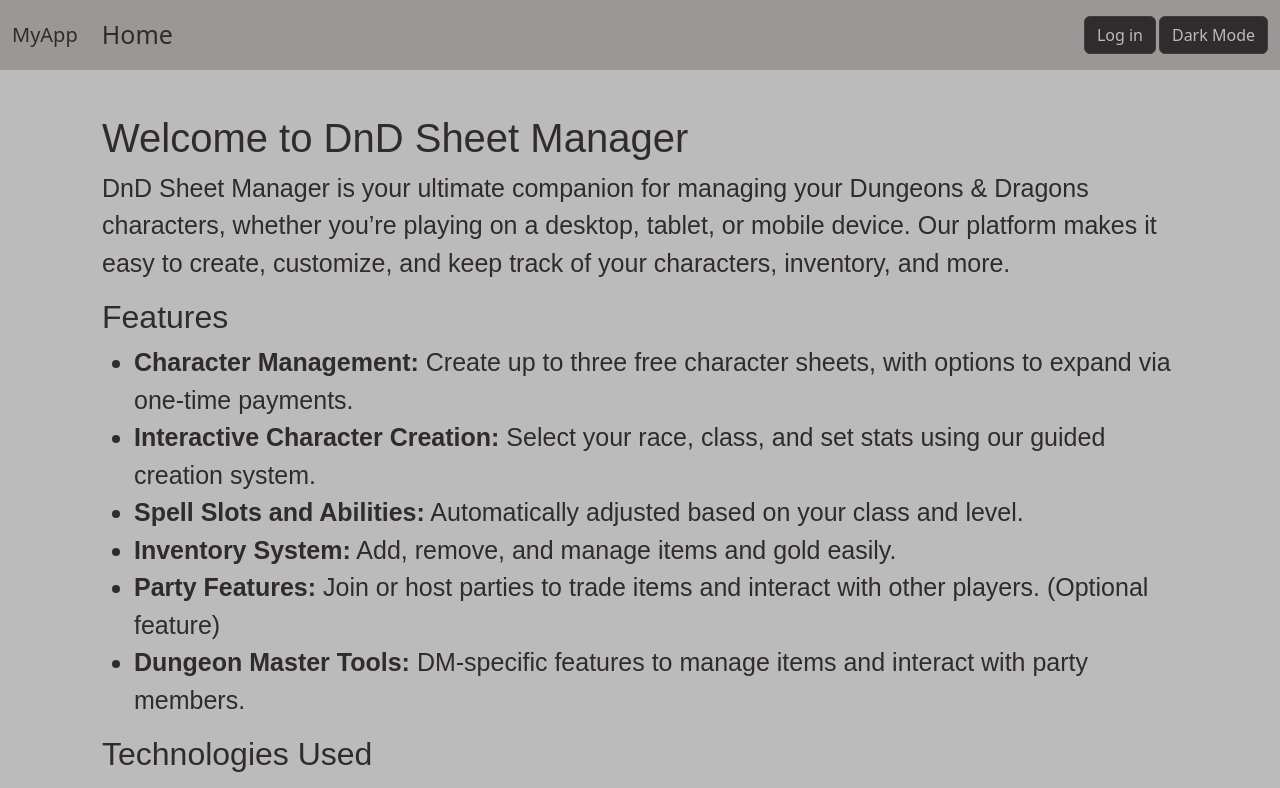
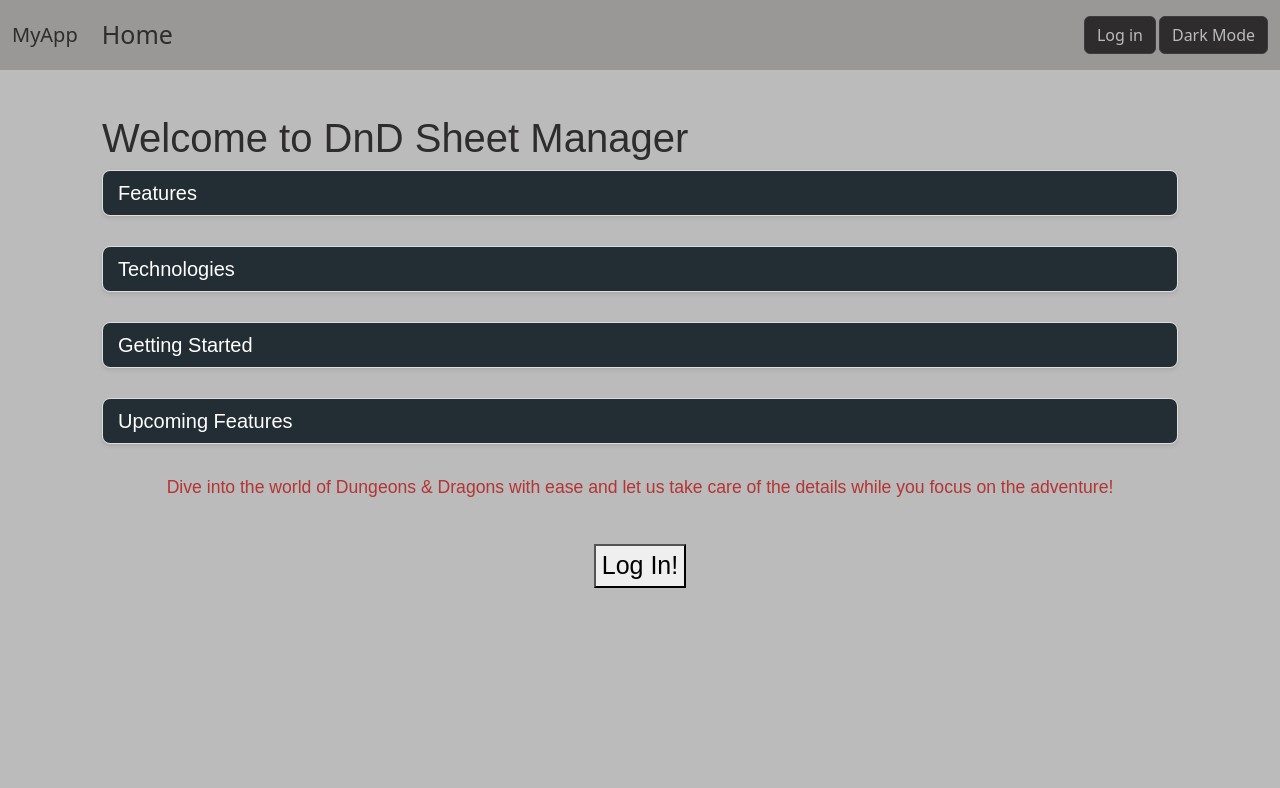
Before and after one commit to BenFuchs/DND_app, a React (Create React App) app in the folder frontend/my-app/: page / in a window 1280 px wide. Shown: the top 788 px of the page. Built offline with nearby package versions, Linux system fonts and the light colour scheme.

Commit message:
prettied up about landing page

```diff
--- /dev/null
+++ b/frontend/my-app/src/StyleSheets/about.module.css
@@ -0,0 +1,69 @@
+.container {
+    padding: 20px;
+    font-family: Arial, sans-serif;
+  }
+
+  .cardsContainer {
+    display: grid;
+    grid-template-columns: repeat(auto-fit, minmax(300px, 1fr));
+    gap: 20px;
+    margin-top: 20px;
+  }
+
+  .card {
+    background-color: #f9f9f9a8;
+    border: 1px solid #ddd;
+    border-radius: 8px;
+    box-shadow: 0 2px 4px rgba(0, 0, 0, 0.1);
+    transition: transform 0.8s ease, box-shadow 0.8s ease;
+    overflow: hidden;
+    cursor: pointer;
+    margin-bottom: 30px;
+  }
+
+  .card:hover {
+    transform: translateY(-5px);
+    box-shadow: 0 4px 8px rgba(0, 0, 0, 0.2);
+  }
+
+  .cardTitle {
+    background-color: #232d34;
+    color: #fff;
+    padding: 10px 15px;
+    font-size: 1.25rem;
+    margin: 0;
+  }
+
+  .cardContent {
+    overflow: hidden;
+    transition: max-height 0.8s ease;
+  }
+
+  .footerText {
+    margin-top: 30px;
+    font-size: 1.1rem;
+    text-align: center;
+    color: #b42020df;
+  }
+
+  .card.open .cardContent {
+    max-height: 300px; /* Adjust to fit your content size */
+    padding: 15px; /* Add padding for the revealed content */
+    color: #333;
+    font-size: 1rem;
+    line-height: 1.6;
+  }
+
+  .test {
+        display: flex; /* Ensures flexbox layout */
+        justify-content: center; /* Centers horizontally */
+        align-items: center; /* Centers vertically */
+        height: 100px; /* Set a height for the container, if necessary */
+      }
+
+
+.button {
+    display: flex;
+    justify-content: center;
+    align-items: center;
+}
--- a/frontend/my-app/src/features/about/About.tsx
+++ b/frontend/my-app/src/features/about/About.tsx
@@ -1,13 +1,20 @@
-import React from 'react';
+import React, { useRef, useState } from 'react';
+import styles from '../../StyleSheets/about.module.css';
+
 
 const About = () => {
+  const [activeCard, setActiveCard] = useState<string | null>(null);
   return (
-    <div style={{ padding: '20px', fontFamily: 'Arial, sans-serif' }}>
+    <div className={styles.container}>
       <h1>Welcome to DnD Sheet Manager</h1>
-      <p>
-        DnD Sheet Manager is your ultimate companion for managing your Dungeons & Dragons characters, whether you’re playing on a desktop, tablet, or mobile device. Our platform makes it easy to create, customize, and keep track of your characters, inventory, and more.
-      </p>
-      <h2>Features</h2>
+      <div className={styles.cardsWrapper}>
+        <div className={styles.cardContainer}>
+          <Card
+            title="Features"
+            isActive={activeCard === 'Features'}
+            onHover={() => setActiveCard('Features')}
+            onLeave={() => activeCard === 'Features' && setActiveCard(null)}
+          >
             <ul>
               <li><strong>Character Management:</strong> Create up to three free character sheets, with options to expand via one-time payments.</li>
               <li><strong>Interactive Character Creation:</strong> Select your race, class, and set stats using our guided creation system.</li>
@@ -16,26 +23,106 @@ const About = () => {
               <li><strong>Party Features:</strong> Join or host parties to trade items and interact with other players. (Optional feature)</li>
               <li><strong>Dungeon Master Tools:</strong> DM-specific features to manage items and interact with party members.</li>
             </ul>
-      <h2>Technologies Used</h2>
+          </Card>
+        </div>
+        <div className={styles.cardContainer}>
+          <Card
+            title="Technologies"
+            isActive={activeCard === 'Technologies'}
+            onHover={() => setActiveCard('Technologies')}
+            onLeave={() => activeCard === 'Technologies' && setActiveCard(null)}
+          >
             <p>
               The app is built using Django (Python) for the backend, MySQL for the database, and React/React Native with TypeScript for the frontend.
             </p>
-      <h2>Getting Started</h2>
+          </Card>
+        </div>
+        <div className={styles.cardContainer}>
+          <Card
+            title="Getting Started"
+            isActive={activeCard === 'Getting Started'}
+            onHover={() => setActiveCard('Getting Started')}
+            onLeave={() => activeCard === 'Getting Started' && setActiveCard(null)}
+          >
             <ol>
               <li>Register and log in to your account.</li>
               <li>Create your first character sheet and start customizing it to your liking.</li>
               <li>Explore interactive features like inventory management and spell slot tracking.</li>
               <li>Join or create a party to connect with other players and share resources.</li>
             </ol>
-      <h2>Upcoming Features</h2>
+          </Card>
+        </div>
+        <div className={styles.cardContainer}>
+          <Card
+            title="Upcoming Features"
+            isActive={activeCard === 'Upcoming Features'}
+            onHover={() => setActiveCard('Upcoming Features')}
+            onLeave={() => activeCard === 'Upcoming Features' && setActiveCard(null)}
+          >
             <ul>
               <li>Improved party management with private rooms and chat functionality.</li>
               <li>Level-up mechanics and automatic stat updates.</li>
               <li>Additional customization options for character sheets and inventory.</li>
             </ul>
-      <p>
+          </Card>
+        </div>
+      </div>
+      <p className={styles.footerText}>
         Dive into the world of Dungeons & Dragons with ease and let us take care of the details while you focus on the adventure!
       </p>
+      <div className={styles.test}>
+          <button
+            className={styles.button}
+            type="button"
+            onClick={(e) => {
+              e.preventDefault();
+              window.location.href= 'http://localhost:3000/login/';
+              }}
+          >Log In!
+          </button>
+      </div>
+    </div>
+  );
+};
+
+type CardProps = {
+  title: string;
+  children: React.ReactNode;
+  isActive: boolean;
+  onHover: () => void;
+  onLeave: () => void;
+};
+
+const Card: React.FC<CardProps> = ({ title, children, isActive, onHover, onLeave }) => {
+  const contentRef = useRef<HTMLDivElement>(null);
+  const [height, setHeight] = useState<number>(0);
+
+  const handleMouseEnter = () => {
+    if (contentRef.current) {
+      setHeight(contentRef.current.scrollHeight); // Set to content's full height
+    }
+    onHover();
+  };
+
+  const handleMouseLeave = () => {
+    setHeight(0); // Collapse content
+    onLeave();
+  };
+
+  return (
+    <div
+      className={`${styles.card} ${isActive ? styles.open : ''}`}
+      onMouseEnter={handleMouseEnter}
+      onMouseLeave={handleMouseLeave}
+    >
+      <h2 className={styles.cardTitle}>{title}</h2>
+      <div
+        ref={contentRef}
+        className={styles.cardContent}
+        style={{ height: isActive ? height : 0, transition: 'height 0.3s ease' }}
+      >
+        {children}
+      </div>
     </div>
   );
 };
```
Also changed, not shown: 1 other file (tests, documents, lock files or other folders). Lines whose indentation alone changed are shown as unchanged.
